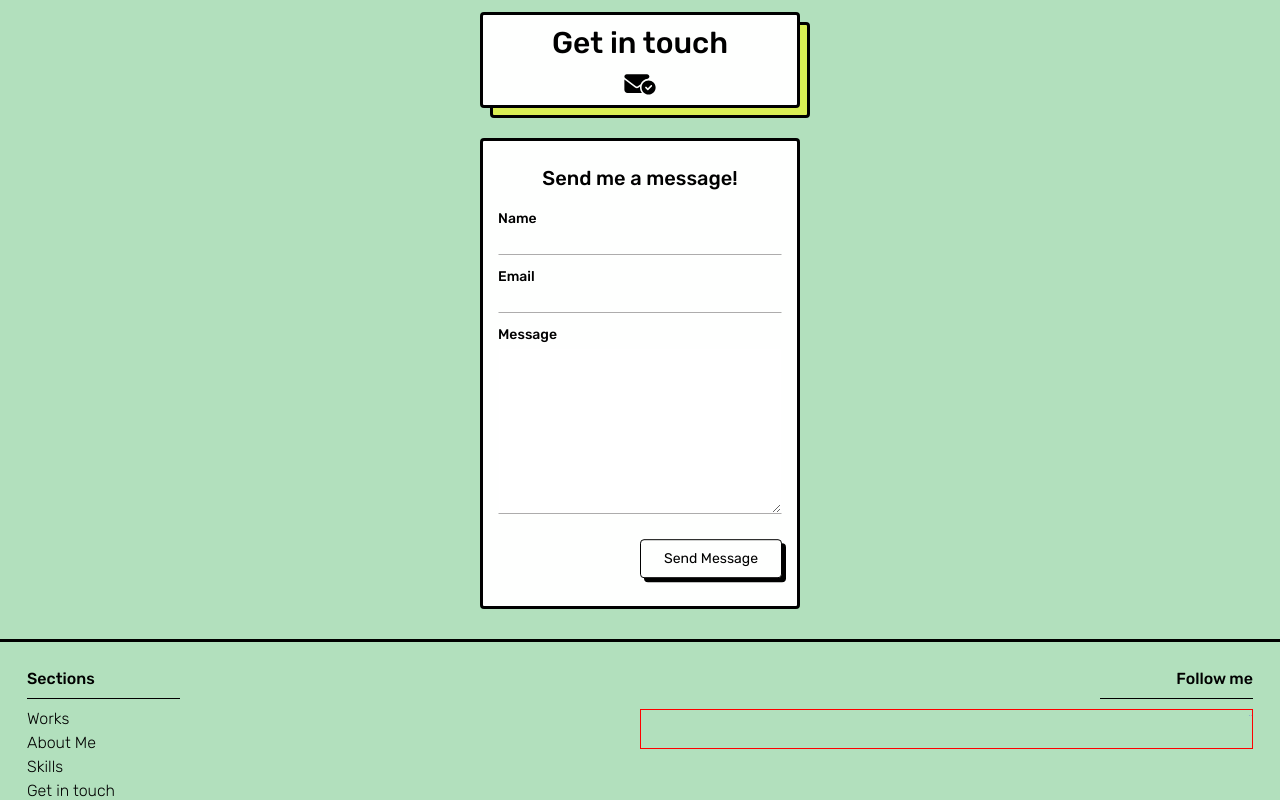
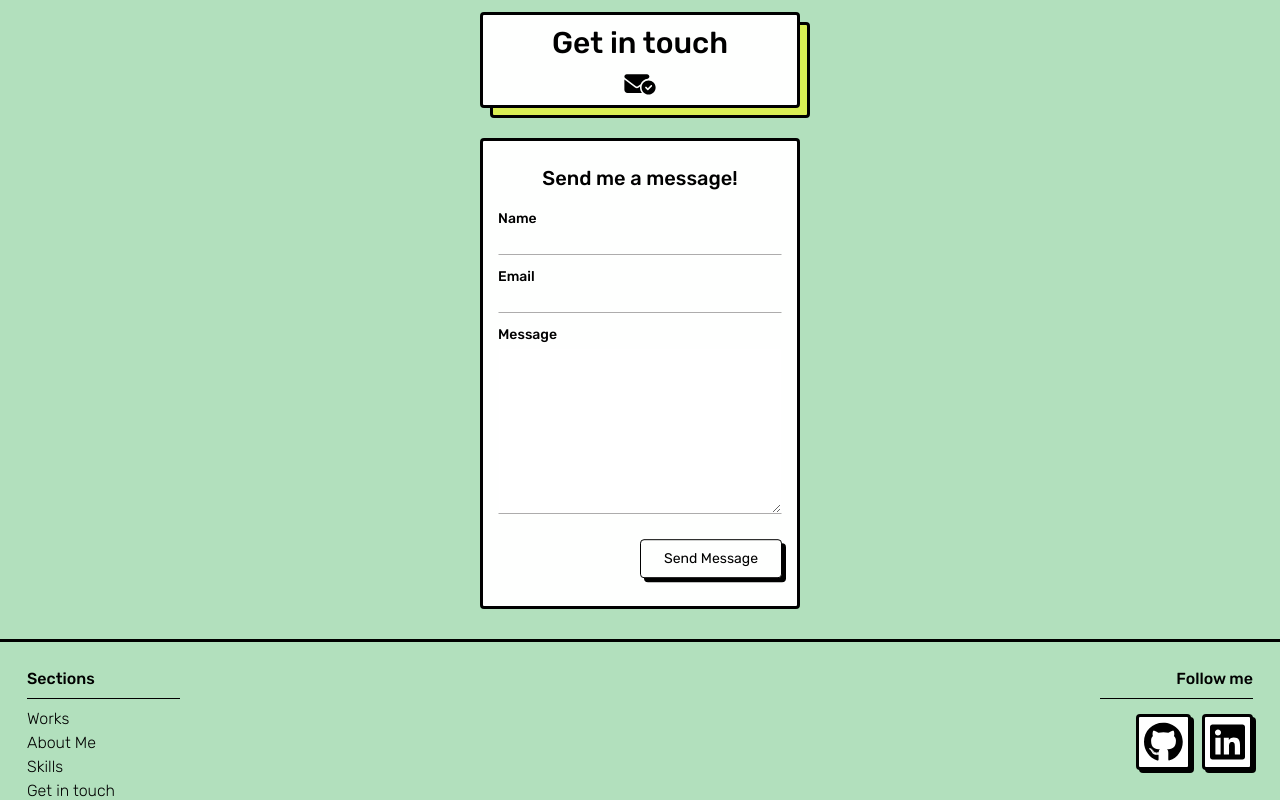
Before and after one commit to LocusNiger/Portfolio, a website: page index.html in a window 1280 px wide. Shown: the part 2941-3741 px from the top of the page. Drawn offline with nearby package versions, Linux system fonts and the light colour scheme.

Commit message:
v3. footer icons

```diff
--- a/scss/style.scss
+++ b/scss/style.scss
@@ -69,11 +69,17 @@ footer {
     .footer-social__icons {
       width: auto;
       height: 4rem;
-      border: 1px solid red;
-      i {
+      .fa-github,
+      .fa-linkedin {
         margin-top: 0.5rem;
         color: black;
-        font-size: 2rem;
+        font-size: 4rem;
+        margin-left: 1rem;
+        background-color: white;
+        padding: 0.5rem;
+        border: 3px solid black;
+        border-radius: 0.4rem;
+        box-shadow: 0.3rem 0.3rem black;
       }
     }
   }
```
Also changed, not shown: scss/style.css, 1 other file.
